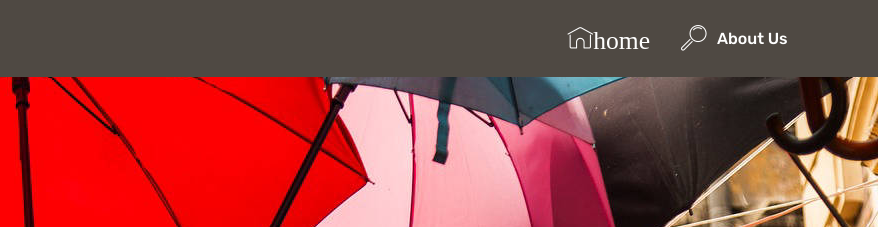
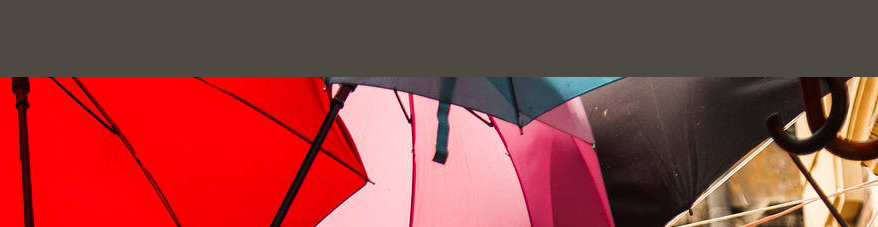
Before and after one commit to SCHIADAjulie/bookjulieschiada, a plain HTML site: page index.html in a window 1280 px wide. Shown: the top 227 px of the page, 402-1280 px from the left. Drawn offline with Linux system fonts and the light colour scheme; files whose address does not match are found by name.

Commit message:
create github pages

```diff
--- a/index.html
+++ b/index.html
@@ -10,7 +10,7 @@
   <meta name="description" content="">
 
 
-  <title>Home</title>
+  <title>Book</title>
   <link rel="stylesheet" href="assets/web/assets/mobirise-icons/mobirise-icons.css">
   <link rel="stylesheet" href="assets/bootstrap/css/bootstrap.min.css">
   <link rel="stylesheet" href="assets/bootstrap/css/bootstrap-grid.min.css">
@@ -49,22 +49,13 @@
             </div>
         </div>
         <div class="collapse navbar-collapse" id="navbarSupportedContent">
-            <ul class="navbar-nav nav-dropdown nav-right" data-app-modern-menu="true"><li class="nav-item">
-                    <a class="nav-link link text-white display-4" href="https://mobirise.com">
-                        <span class="mbri-home mbr-iconfont mbr-iconfont-btn">home</span></a>
-                </li>
-                <li class="nav-item">
-                    <a class="nav-link link text-white display-4" href="https://mobirise.com">
-                        <span class="mbri-search mbr-iconfont mbr-iconfont-btn"></span>
-                        About Us
-                    </a>
-                </li></ul>
+
 
         </div>
     </nav>
 </section>
 
-<section class="engine"><a href="https://mobirise.info/d">web maker</a></section><section class="cid-qTkA127IK8 mbr-fullscreen mbr-parallax-background" id="header2-1">
+<section class="engine"><a href="https://mobirise.info/q">free responsive site templates</a></section><section class="cid-qTkA127IK8 mbr-fullscreen mbr-parallax-background" id="header2-1">
 
 
 
```
Also changed, not shown: page2.html (+1 -1 lines), page3.html (+1 -1 lines), page4.html (+1 -1 lines), page5.html (+1 -1 lines), 1 other file.
